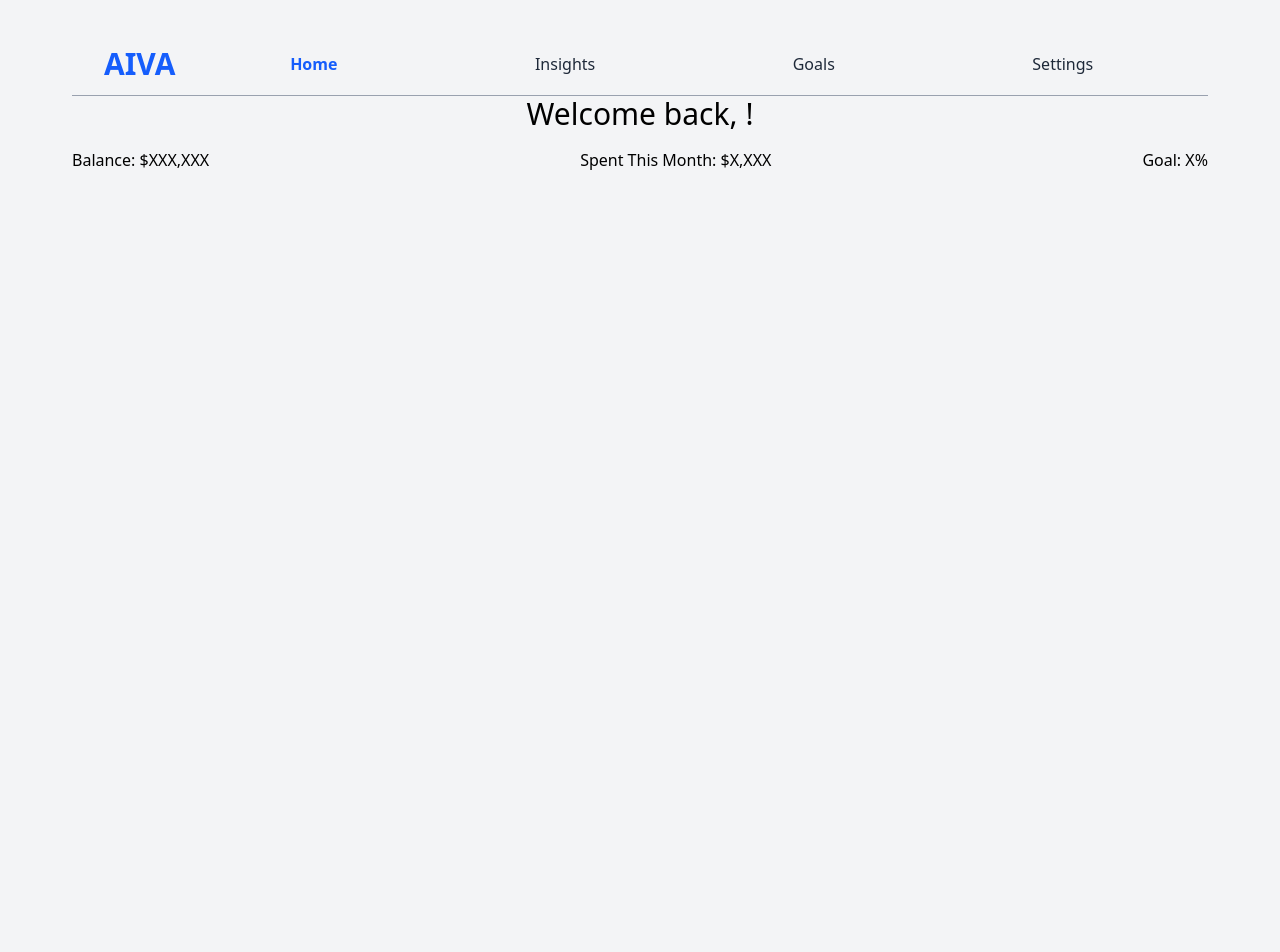
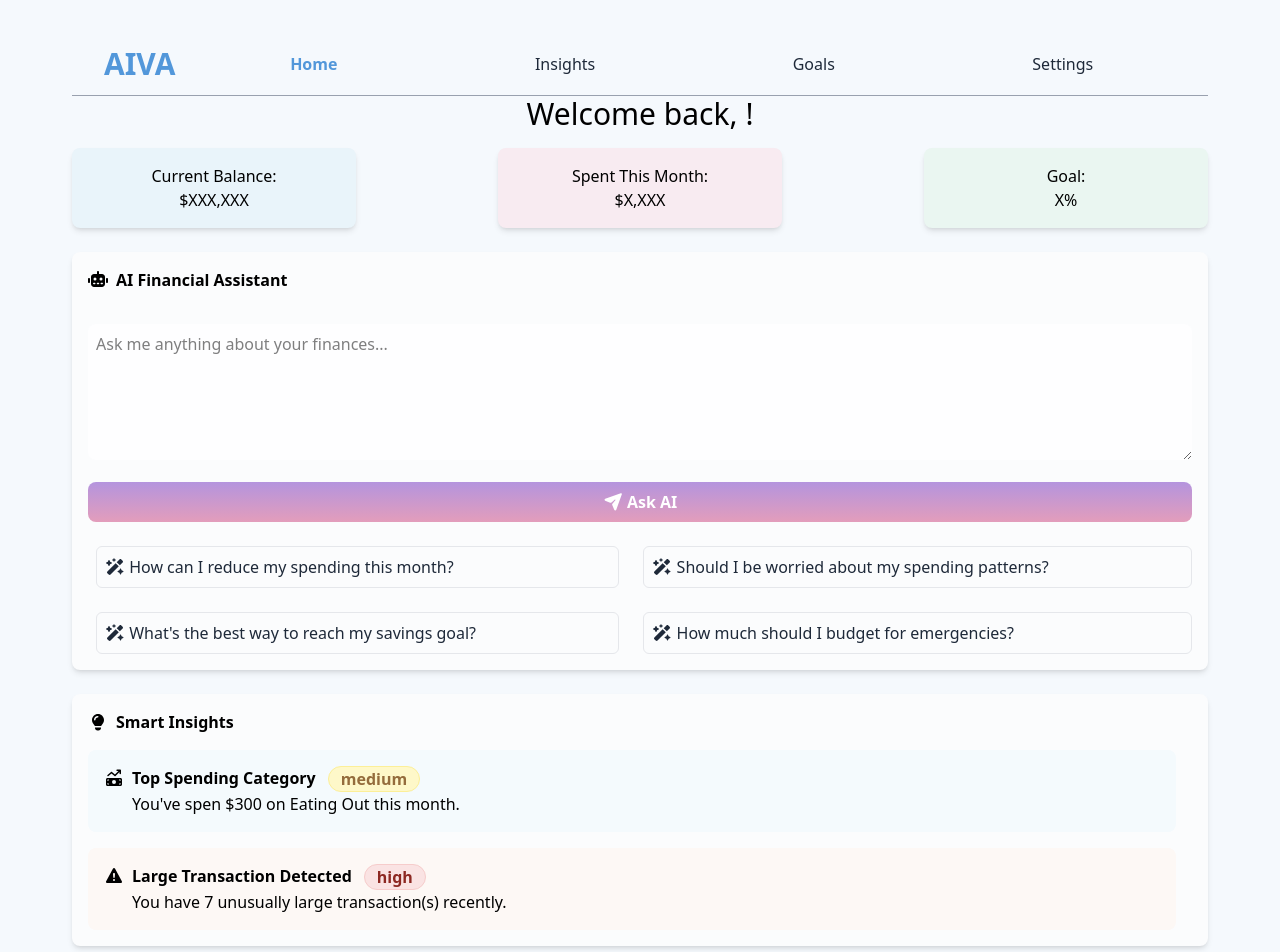
Before and after one commit to Rylee9951/AIVA, a React (Vite) app in the folder frontend/: page /home in a window 1280 px wide. Shown: the top 952 px of the page. Before the commit the page ends 864 px from the top, so only its background shows below. Built offline with nearby package versions, Linux system fonts and the light colour scheme.

Commit message:
layout and design done for AI Financial Assistant Insights

```diff
--- a/frontend/package.json
+++ b/frontend/package.json
@@ -10,6 +10,11 @@
     "preview": "vite preview"
   },
   "dependencies": {
+    "@fortawesome/fontawesome-svg-core": "^7.0.0",
+    "@fortawesome/free-brands-svg-icons": "^7.0.0",
+    "@fortawesome/free-regular-svg-icons": "^7.0.0",
+    "@fortawesome/free-solid-svg-icons": "^7.0.0",
+    "@fortawesome/react-fontawesome": "^0.2.5",
     "@react-oauth/google": "^0.12.2",
     "@tailwindcss/cli": "^4.1.12",
     "@tailwindcss/vite": "^4.1.12",
--- a/frontend/src/App.css
+++ b/frontend/src/App.css
@@ -5,7 +5,6 @@
   padding: 2rem;
   text-align: center;
 }
-/* a {
-  color: #111827;
-  text-decoration: none;
-} */
+#ask-ai-button {
+  background: linear-gradient(0.5turn, rgb(180,148,222), rgb(227,157,187));
+}
--- a/frontend/src/components/Navbar.jsx
+++ b/frontend/src/components/Navbar.jsx
@@ -5,7 +5,7 @@ const Navbar = () => (
   <nav className="flex items-center justify-between px-8 py-3 border-b border-gray-400 h-16 w-full">
     {/* Logo spot on the left */}
     <div className="flex items-center">
-      <div className="text-blue-600 text-3xl font-bold mr-8">AIVA</div>
+      <div className="text-[rgb(82,151,218)] text-3xl font-bold mr-8">AIVA</div>
     </div>
 
     {/* Navigation links */}
@@ -14,28 +14,28 @@ const Navbar = () => (
 				<NavLink
 					to="/home"
 					className={({ isActive }) =>
-						isActive ? "text-blue-600 font-bold" : "text-gray-800"
+						isActive ? "text-[rgb(82,151,218)] font-bold" : "text-gray-800"
 					}>Home</NavLink>
       </li>
       <li>
 				<NavLink
 					to="/insights"
 					className={({ isActive }) =>
-						isActive ? "text-blue-600 font-bold" : "text-gray-800"
+						isActive ? "text-[rgb(82,151,218)] font-bold" : "text-gray-800"
 					}>Insights</NavLink>
       </li>
       <li>
 				<NavLink
 					to="/goals"
 					className={({ isActive }) =>
-						isActive ? "text-blue-600 font-bold" : "text-gray-800"
+						isActive ? "text-[rgb(82,151,218)] font-bold" : "text-gray-800"
 					}>Goals</NavLink>
       </li>
       <li>
 				<NavLink
 					to="/settings"
 					className={({ isActive }) =>
-						isActive ? "text-blue-600 font-bold" : "text-gray-800"
+						isActive ? "text-[rgb(82,151,218)] font-bold" : "text-gray-800"
 					}>Settings</NavLink>
       </li>
     </ul>
--- a/frontend/src/index.css
+++ b/frontend/src/index.css
@@ -8,7 +8,7 @@
 
   /* color-scheme: light dark; */
   /* color: rgba(255, 255, 255, 0.87); */
-  background-color: #F3F4F6;
+  background-color: rgb(245, 249, 253);
 
   font-synthesis: none;
   text-rendering: optimizeLegibility;
--- a/frontend/src/pages/Goals.jsx
+++ b/frontend/src/pages/Goals.jsx
@@ -9,6 +9,28 @@ const Goals = () => {
     <div className="w-full min-h-screen">
 			<Navbar user={user} />
 			<h1>Welcome to Goals</h1>
+			<div>
+				<div>
+					<p>Goal 1</p>
+					<p>Target: $XXX</p>
+					<p>Progress: $XXX</p>
+				</div>
+				<div>
+					<p>Goal 2</p>
+					<p>Target: $XXX</p>
+					<p>Progress: $XXX</p>
+				</div>
+				<div>
+					<p>Goal 3</p>
+					<p>Target: $XXX</p>
+					<p>Progress: $XXX</p>
+				</div>
+				<div>
+					<p>Goal 4</p>
+					<p>Target: $XXX</p>
+					<p>Progress: $XXX</p>
+				</div>
+			</div>
     </div>
   );
 };
--- a/frontend/src/pages/Home.jsx
+++ b/frontend/src/pages/Home.jsx
@@ -1,19 +1,91 @@
 import { useLocation } from "react-router-dom";
+import React, { useState } from "react";
 import Navbar from "../components/Navbar";
+import { FontAwesomeIcon } from '@fortawesome/react-fontawesome'
+import { faRobot, faPaperPlane, faWandMagicSparkles, faLightbulb, faMoneyBillTrendUp, faTriangleExclamation } from '@fortawesome/free-solid-svg-icons'
 
 
 const Home = () => {
   const location = useLocation();
   const user = location.state?.user;
+	const [text, setText] = useState('');
+
+	const handleChange = (event) => {
+		setText(event.target.value);
+	};
 
   return (
     <div className="w-full min-h-screen">
 			<Navbar/>
-			<h1 className="text-3xl">Welcome back, {user?.name}!</h1>
+			{!user ? (<h1 className="text-3xl">Welcome back, {user?.name}!</h1>) : (
+				<h1 className="text-3xl">Welcome to AIVA</h1>
+			)}
 			<div className="flex justify-between items-center mt-4">
-				<h2>Balance: <span>$XXX,XXX</span></h2>
-				<h2>Spent This Month: <span>$X,XXX</span></h2>
-				<h2>Goal: <span>X%</span></h2>
+				<div className="w-1/4 p-4 bg-[rgb(233,244,250)] rounded-lg shadow-md">
+					<h2>Current Balance:</h2>
+					<span>$XXX,XXX</span>
+				</div>
+				<div className="w-1/4 p-4 bg-[rgb(248,235,241)] rounded-lg shadow-md">
+					<h2>Spent This Month:</h2>
+					<span>$X,XXX</span>
+				</div>
+				<div className="w-1/4 p-4 bg-[rgb(234,246,241)] rounded-lg shadow-md">
+					<h2>Goal:</h2>
+					<span>X%</span>
+				</div>
+			</div>
+			<div className="w-full p-4 bg-[rgb(251,252,253)] rounded-lg shadow-md mt-6">
+				<div className="flex items-center mb-4">
+					<FontAwesomeIcon icon={faRobot} />
+					<h1 className="text-left font-bold ml-2">AI Financial Assistant</h1>
+				</div>
+				<textarea
+					className="w-full p-2 rounded-lg mt-4 bg-[rgb(254,254,255)]"
+					id="my-textarea"
+					value={text}
+					onChange={handleChange}
+					placeholder="Ask me anything about your finances..."
+					rows="5" // Optional: specify the number of visible text lines
+					cols="50" // Optional: specify the visible width of the text area
+				/>
+				<button id="ask-ai-button" className="w-full mt-2 p-2 bg-blue-500 text-white rounded-lg mt-4 font-bold">
+					<FontAwesomeIcon icon={faPaperPlane} /> Ask AI
+				</button>
+				<div className="grid grid-flow-col grid-rows-2 gap-4 mt-4">
+					<button	className="mt-2 ml-2 p-2 border border-gray-200 text-gray-800 rounded-md text-left"><FontAwesomeIcon icon={faWandMagicSparkles} /> How can I reduce my spending this month?</button>
+					<button	className="mt-2 ml-2 p-2 border border-gray-200 text-gray-800 rounded-md text-left"><FontAwesomeIcon icon={faWandMagicSparkles} /> What's the best way to reach my savings goal?</button>
+					<button	className="mt-2 ml-2 p-2 border border-gray-200 text-gray-800 rounded-md text-left"><FontAwesomeIcon icon={faWandMagicSparkles} /> Should I be worried about my spending patterns?</button>
+					<button	className="mt-2 ml-2 p-2 border border-gray-200 text-gray-800 rounded-md text-left"><FontAwesomeIcon icon={faWandMagicSparkles} /> How much should I budget for emergencies?</button>
+				</div>
+			</div>
+			<div className="w-full p-4 bg-[rgb(251,252,253)] rounded-lg shadow-md mt-6">
+				<div className="flex items-center mb-4">
+					<FontAwesomeIcon icon={faLightbulb} />
+					<h1 className="text-left font-bold ml-2">Smart Insights</h1>
+				</div>
+				<div className="flex mr-4 mt-4 p-4 bg-[rgb(244,250,253)] rounded-lg">
+					<div><FontAwesomeIcon icon={faMoneyBillTrendUp} /></div>
+					<div className="ml-2">
+						<div className="flex">
+							<h2 className="font-bold">Top Spending Category</h2>
+							<div className="ml-3 font-semibold text-[rgb(148,108,60)] border border-[rgb(252,239,152)] bg-[rgb(254,248,201)] rounded-full px-3">medium</div>
+						</div>
+						<p>You've spen $300 on Eating Out this month.</p>
+					</div>
+				</div>
+				<div className="flex mr-4 mt-4 p-4 bg-[rgb(253,248,245)] rounded-lg">
+					<div><FontAwesomeIcon icon={faTriangleExclamation} /></div>
+					<div className="ml-2">
+						<div className="flex">
+							<h2 className="font-bold">Large Transaction Detected</h2>
+							<div className="ml-3 font-semibold text-[rgb(141,40,34)] border border-[rgb(246,204,203)] bg-[rgb(250,227,227)] rounded-full px-3">high</div>
+						</div>
+						<p>You have 7 unusually large transaction(s) recently.</p>
+					</div>
+				</div>
+				<div>
+
+				</div>
 			</div>
     </div>
   );
--- a/frontend/src/pages/Insights.jsx
+++ b/frontend/src/pages/Insights.jsx
@@ -9,6 +9,32 @@ const Insights = () => {
     <div className="w-full min-h-screen">
 			<Navbar user={user} />
 			<h1>Welcome to Insights</h1>
+			<div>
+				<div>
+					<p>Eating Out</p>
+					<p>Spent: $XXX</p>
+				</div>
+				<div>
+					<p>Groceries</p>
+					<p>Spent: $XXX</p>
+				</div>
+				<div>
+					<p>Entertainment</p>
+					<p>Spent: $XXX</p>
+				</div>
+				<div>
+					<p>Utilities</p>
+					<p>Spent: $XXX</p>
+				</div>
+				<div>
+					<p>Transportation</p>
+					<p>Spent: $XXX</p>
+				</div>
+				<div>
+					<p>Other</p>
+					<p>Spent: $XXX</p>
+				</div>
+			</div>
     </div>
   );
 };
```
Also changed, not shown: 1 other file (tests, documents, lock files or other folders).
